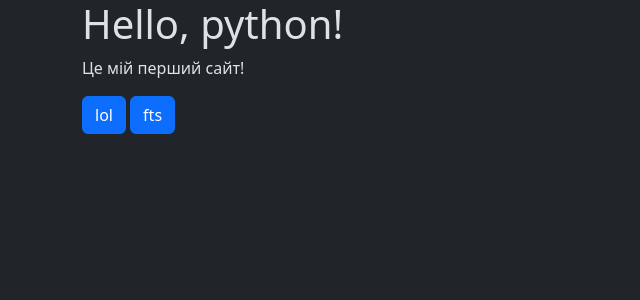
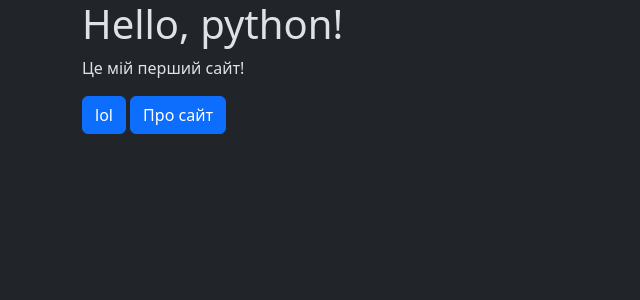
Before and after one commit to Apollo-15/My-first-site--C2L8-Python-, a Django app: template apps/main/templates/main/index.html in a window 1280 px wide. Shown: the top 300 px of the page, without its empty margins (0-640 px from the left). Run offline with Django 5.2, Linux system fonts and the light colour scheme; the template is opened without the code that fills it, so the values that code supplies are empty.

Commit message:
fix page pro sait

```diff
--- a/apps/main/templates/main/index.html
+++ b/apps/main/templates/main/index.html
@@ -7,7 +7,7 @@
     <h1>Hello, python!</h1>
     <p>Це мій перший сайт!</p>
     <a href="{% url 'main:lol' %}" class="btn btn-primary">lol</a>
-    <a href="{% url 'main:fts' %}" class="btn btn-primary">fts</a>
+    <a href="{% url 'main:fts' %}" class="btn btn-primary">Про сайт</a>
 
 </div>
 {% endblock %}
```
